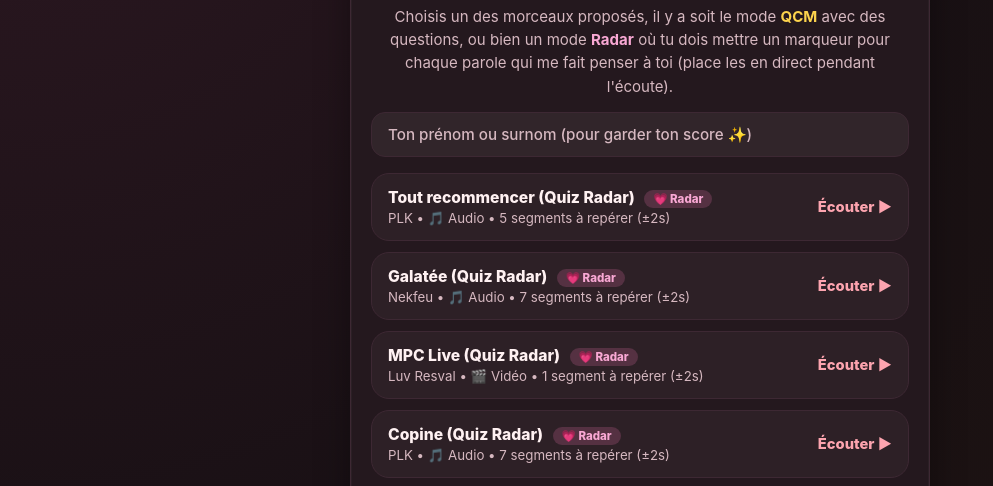
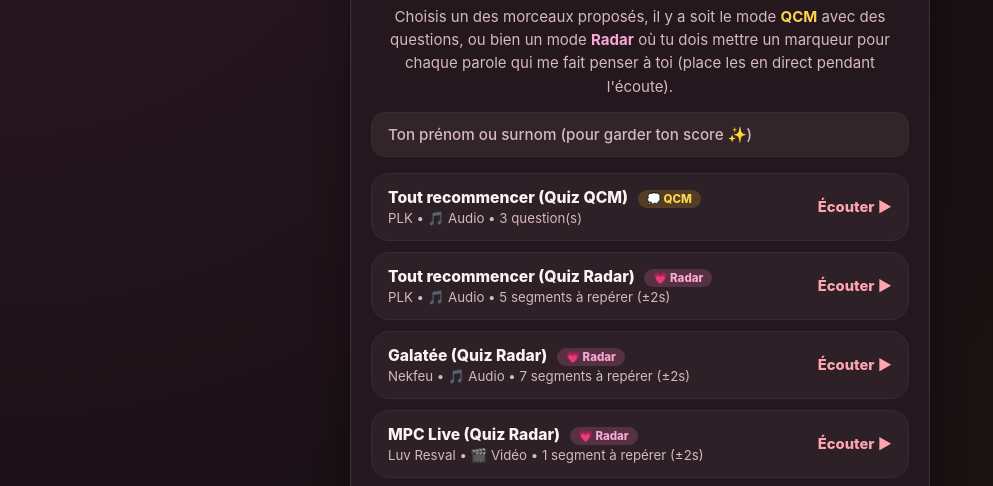
Before and after one commit to vinnce69/Paroles-musiques, a plain HTML site: page index.html in a window 1280 px wide. Shown: the part 271-757 px from the top of the page, without its empty margins (0-993 px from the left). Drawn offline with Linux system fonts and the light colour scheme.

Commit message:
Activate quiz 1 and remove quiz 4

```diff
--- a/index.html
+++ b/index.html
@@ -1074,7 +1074,7 @@
         const CHANSONS = [
             // --- QUIZ 1 : PLK EN MODE QCM CONTINU (DÉSACTIVÉ EN EXEMPLE) ---
             {
-                actif: false,
+                actif: true,
                 titre: "Tout recommencer (Quiz QCM)",
                 artiste: "PLK",
                 modeJeu: "qcm",
@@ -1325,51 +1325,6 @@
                 ]
             },
 
-            // --- QUIZ 4 : GALATÉE - NEKFEU (MODE QCM) ---
-            {
-                actif: false,
-                titre: "Galatée (Quiz QCM)",
-                artiste: "Nekfeu",
-                modeJeu: "qcm",
-                typeMedia: "mp3",
-                fichierMedia: "media/Galatée.mp3",
-                pochetteUrl: "media/Cyborg.png",
-                couleurPochette: "#f59e0b",
-                modeContinu: true,
-                debutSecondes: 0,
-                finMorceauSecondes: 0,
-                tirageAleatoire: false,
-                nombreQuestionsAPoser: 2,
-                banqueQuestions: [
-                    {
-                        debutSecondes: 0,
-                        pauseSecondes: 45,
-                        citation: "« Citation de Galatée à compléter... »",
-                        question: "Question 1 sur Galatée (à personnaliser) ?",
-                        options: [
-                            "Réponse A",
-                            "Réponse B (bonne réponse par défaut)",
-                            "Réponse C",
-                            "Réponse D"
-                        ],
-                        bonneReponseIndex: 1,
-                        explication: "Ton petit mot d'explication ici 💌"
-                    },
-                    {
-                        debutSecondes: 45,
-                        pauseSecondes: 110,
-                        citation: "« Deuxième citation de Galatée à compléter... »",
-                        question: "Question 2 sur Galatée (à personnaliser) ?",
-                        options: [
-                            "Vrai",
-                            "Faux"
-                        ],
-                        bonneReponseIndex: 0,
-                        explication: "Ton petit mot d'explication ici ✨"
-                    }
-                ]
-            },
-
             // --- QUIZ 5 : NES ---
             {
                 actif: true,
```
